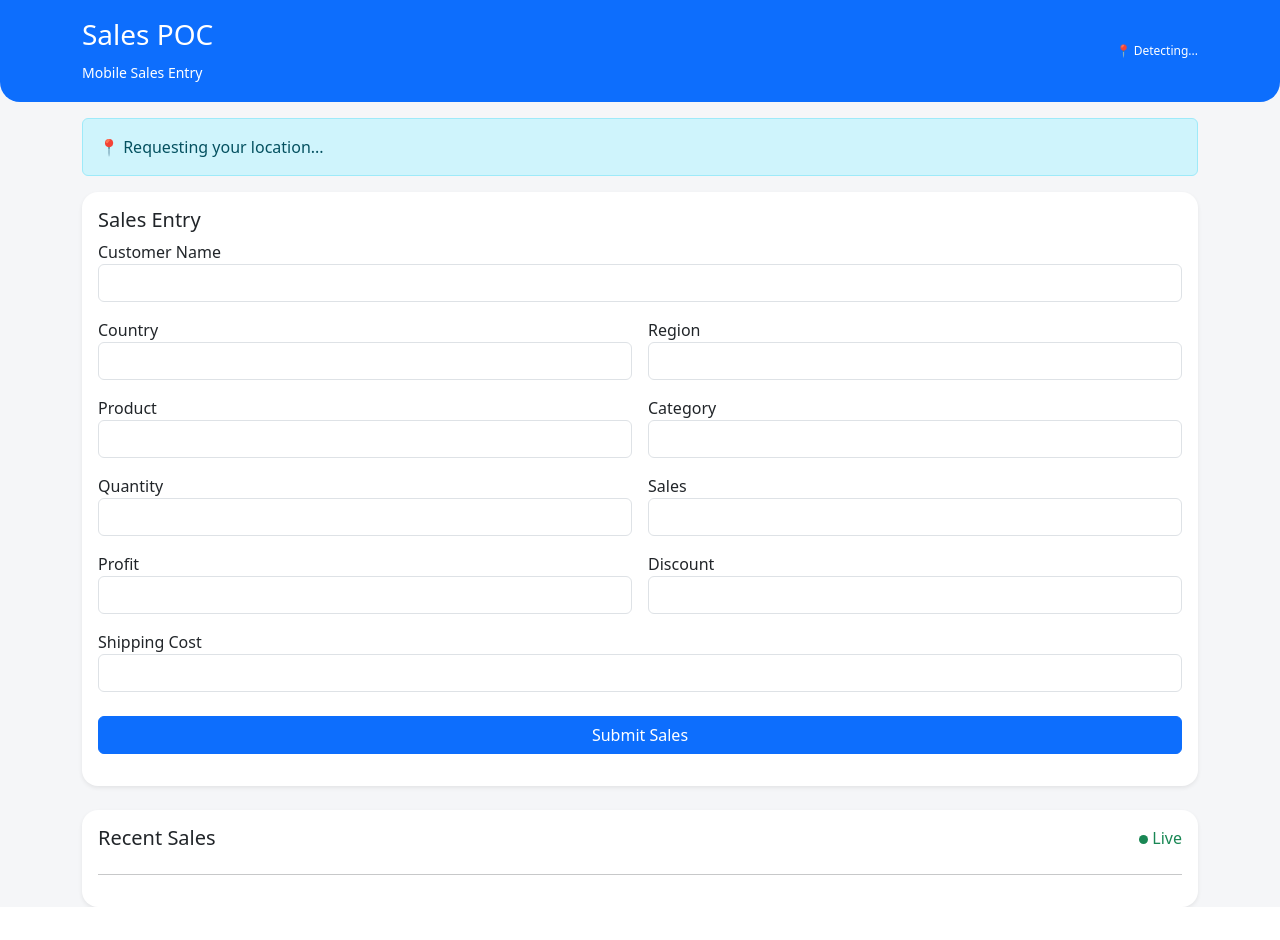
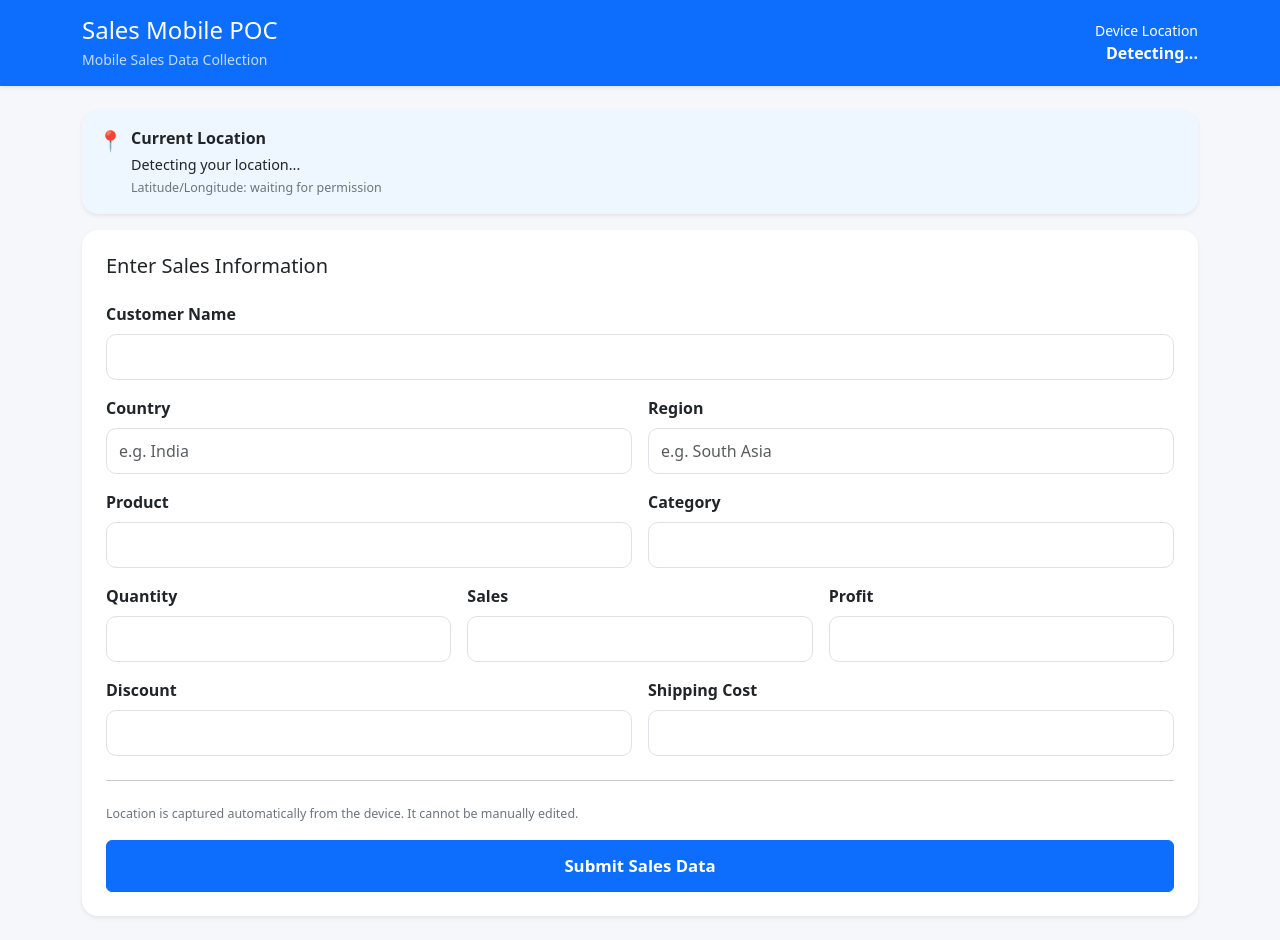
Before and after one commit to Bipal/Sales-Mobile-App, a Flask app: page / in a window 1280 px wide. Before the commit the page ends 907 px from the top, so only its background shows below. Run offline with Flask 3, Linux system fonts and the light colour scheme; data that the repository does not hold is empty.

Commit message:
Update index.html

```diff
--- a/templates/index.html
+++ b/templates/index.html
@@ -1,433 +1,279 @@
 <!DOCTYPE html>
+<html lang="en">
+<head>
+    <meta charset="UTF-8">
+    <meta name="viewport" content="width=device-width, initial-scale=1.0">
 
-<html lang="en">
+    <title>Sales Mobile POC</title>
 
-<head>
-
-    <meta charset="UTF-8">
-
-    <meta name="viewport"
-          content="width=device-width,
-                   initial-scale=1.0">
-
-    <meta name="theme-color"
-          content="#0d6efd">
-
-    <title>
-        Sales Management POC
-    </title>
-
-
-    <!-- PWA -->
-
-    <link
-        rel="manifest"
-        href="/static/manifest.json">
-
-
-    <!-- Bootstrap -->
+    <meta name="theme-color" content="#0d6efd">
+    <meta name="description" content="Mobile Sales Data Collection POC">
 
     <link
         href="https://cdn.jsdelivr.net/npm/bootstrap@5.3.3/dist/css/bootstrap.min.css"
-        rel="stylesheet">
+        rel="stylesheet"
+    >
 
+    <link rel="manifest" href="/static/manifest.json">
+    <link rel="icon" href="/static/icons/icon-192.png">
 
     <style>
-
         body {
-
-            background:
-                #f5f6f8;
-
+            background: #f5f7fb;
         }
 
-
-        .header {
-
-            background:
-                #0d6efd;
-
-            color:
-                white;
-
-            padding:
-                18px;
-
-            border-radius:
-                0 0 20px 20px;
-
+        .app-header {
+            background: #0d6efd;
+            color: white;
         }
 
+        .location-card {
+            background: #eef6ff;
+            border: 1px solid #cfe2ff;
+        }
+
+        .location-text {
+            font-size: 0.9rem;
+        }
+
+        .form-label {
+            font-weight: 600;
+        }
+
+        .submit-button {
+            min-height: 52px;
+            font-size: 1.05rem;
+            font-weight: 600;
+        }
 
         .card {
-
-            border:
-                none;
-
-            border-radius:
-                16px;
-
+            border: none;
+            border-radius: 16px;
         }
 
-
-        .location {
-
-            font-size:
-                12px;
-
-            text-align:
-                right;
-
+        .form-control {
+            min-height: 46px;
+            border-radius: 10px;
         }
 
-
-        .record {
-
-            border-bottom:
-                1px solid #ddd;
-
-            padding:
-                12px 0;
-
+        .small-note {
+            font-size: 0.78rem;
+            color: #6c757d;
         }
-
-
-        .live-dot {
-
-            width:
-                9px;
-
-            height:
-                9px;
-
-            background:
-                #198754;
-
-            border-radius:
-                50%;
-
-            display:
-                inline-block;
-
-        }
-
     </style>
-
 </head>
-
 
 <body>
 
-
-<header class="header">
-
-    <div
-        class="container">
-
-        <div
-            class="d-flex
-                   justify-content-between
-                   align-items-center">
-
+<header class="app-header shadow-sm">
+    <div class="container py-3">
+        <div class="d-flex justify-content-between align-items-center gap-3">
             <div>
-
-                <h3>
-                    Sales POC
-                </h3>
-
-                <small>
-                    Mobile Sales Entry
-                </small>
-
+                <h1 class="h4 mb-1">Sales Mobile POC</h1>
+                <div class="small opacity-75">
+                    Mobile Sales Data Collection
+                </div>
             </div>
 
+            <div class="text-end">
+                <div class="small">Device Location</div>
+                <div id="locationStatus" class="fw-semibold">
+                    Detecting...
+                </div>
+            </div>
+        </div>
+    </div>
+</header>
 
-            <div
-                id="locationDisplay"
-                class="location">
+<main class="container py-4">
 
-                📍 Detecting...
+    <div class="card shadow-sm mb-3 location-card">
+        <div class="card-body">
+            <div class="d-flex align-items-start gap-2">
+                <div class="fs-5">📍</div>
 
+                <div class="flex-grow-1">
+                    <div class="fw-bold">Current Location</div>
+
+                    <div id="locationName" class="location-text mt-1">
+                        Detecting your location...
+                    </div>
+
+                    <div id="coordinates" class="small-note mt-1">
+                        Latitude/Longitude: waiting for permission
+                    </div>
+                </div>
             </div>
-
         </div>
-
     </div>
 
-</header>
+    <div id="alertBox" class="alert d-none" role="alert"></div>
 
+    <div class="card shadow-sm">
+        <div class="card-body p-4">
 
-<main
-    class="container mt-3">
+            <h2 class="h5 mb-4">Enter Sales Information</h2>
 
+            <form id="salesForm" novalidate>
 
-    <div
-        id="locationMessage">
-    </div>
+                <div class="row g-3">
 
-
-    <!-- SALES FORM -->
-
-    <div
-        class="card shadow-sm">
-
-        <div
-            class="card-body">
-
-
-            <h5>
-                Sales Entry
-            </h5>
-
-
-            <form
-                id="salesForm">
-
-
-                <div
-                    class="row g-3">
-
-
-                    <div
-                        class="col-12">
-
-                        <label>
+                    <div class="col-12">
+                        <label for="customer_name" class="form-label">
                             Customer Name
                         </label>
-
                         <input
+                            type="text"
+                            class="form-control"
                             id="customer_name"
-                            class="form-control"
-                            required>
-
+                            required
+                        >
                     </div>
 
-
-                    <div
-                        class="col-6">
-
-                        <label>
+                    <div class="col-12 col-md-6">
+                        <label for="country" class="form-label">
                             Country
                         </label>
-
                         <input
+                            type="text"
+                            class="form-control"
                             id="country"
-                            class="form-control"
-                            required>
-
+                            placeholder="e.g. India"
+                            required
+                        >
                     </div>
 
-
-                    <div
-                        class="col-6">
-
-                        <label>
+                    <div class="col-12 col-md-6">
+                        <label for="region" class="form-label">
                             Region
                         </label>
-
                         <input
+                            type="text"
+                            class="form-control"
                             id="region"
-                            class="form-control"
-                            required>
-
+                            placeholder="e.g. South Asia"
+                            required
+                        >
                     </div>
 
-
-                    <div
-                        class="col-6">
-
-                        <label>
+                    <div class="col-12 col-md-6">
+                        <label for="product" class="form-label">
                             Product
                         </label>
-
                         <input
+                            type="text"
+                            class="form-control"
                             id="product"
-                            class="form-control"
-                            required>
-
+                            required
+                        >
                     </div>
 
-
-                    <div
-                        class="col-6">
-
-                        <label>
+                    <div class="col-12 col-md-6">
+                        <label for="category" class="form-label">
                             Category
                         </label>
-
                         <input
+                            type="text"
+                            class="form-control"
                             id="category"
-                            class="form-control"
-                            required>
-
+                            required
+                        >
                     </div>
 
-
-                    <div
-                        class="col-6">
-
-                        <label>
+                    <div class="col-12 col-md-4">
+                        <label for="quantity" class="form-label">
                             Quantity
                         </label>
-
                         <input
-                            id="quantity"
                             type="number"
                             class="form-control"
-                            required>
-
+                            id="quantity"
+                            min="0"
+                            step="1"
+                            required
+                        >
                     </div>
 
-
-                    <div
-                        class="col-6">
-
-                        <label>
+                    <div class="col-12 col-md-4">
+                        <label for="sales" class="form-label">
                             Sales
                         </label>
-
                         <input
+                            type="number"
+                            class="form-control"
                             id="sales"
-                            type="number"
+                            min="0"
                             step="0.01"
-                            class="form-control"
-                            required>
-
+                            required
+                        >
                     </div>
 
-
-                    <div
-                        class="col-6">
-
-                        <label>
+                    <div class="col-12 col-md-4">
+                        <label for="profit" class="form-label">
                             Profit
                         </label>
-
                         <input
+                            type="number"
+                            class="form-control"
                             id="profit"
-                            type="number"
                             step="0.01"
-                            class="form-control"
-                            required>
-
+                            required
+                        >
                     </div>
 
-
-                    <div
-                        class="col-6">
-
-                        <label>
+                    <div class="col-12 col-md-6">
+                        <label for="discount" class="form-label">
                             Discount
                         </label>
-
                         <input
+                            type="number"
+                            class="form-control"
                             id="discount"
-                            type="number"
+                            min="0"
                             step="0.01"
-                            class="form-control"
-                            required>
-
+                            required
+                        >
                     </div>
 
-
-                    <div
-                        class="col-12">
-
-                        <label>
+                    <div class="col-12 col-md-6">
+                        <label for="shipping_cost" class="form-label">
                             Shipping Cost
                         </label>
-
                         <input
+                            type="number"
+                            class="form-control"
                             id="shipping_cost"
-                            type="number"
+                            min="0"
                             step="0.01"
-                            class="form-control"
-                            required>
-
+                            required
+                        >
                     </div>
-
 
                 </div>
 
+                <hr class="my-4">
+
+                <div class="small-note mb-3">
+                    Location is captured automatically from the device.
+                    It cannot be manually edited.
+                </div>
 
                 <button
-                    class="btn btn-primary
-                           w-100 mt-4">
-
-                    Submit Sales
-
+                    type="submit"
+                    id="submitButton"
+                    class="btn btn-primary w-100 submit-button"
+                >
+                    Submit Sales Data
                 </button>
-
 
             </form>
 
-
-            <div
-                id="message"
-                class="mt-3">
-            </div>
-
-
         </div>
-
     </div>
-
-
-    <!-- LIVE RECORDS -->
-
-    <div
-        class="card shadow-sm mt-4">
-
-        <div
-            class="card-body">
-
-
-            <div
-                class="d-flex
-                       justify-content-between">
-
-                <h5>
-                    Recent Sales
-                </h5>
-
-                <span
-                    class="text-success">
-
-                    <span
-                        class="live-dot">
-                    </span>
-
-                    Live
-
-                </span>
-
-            </div>
-
-
-            <hr>
-
-
-            <div
-                id="records">
-
-                Loading...
-
-            </div>
-
-
-        </div>
-
-    </div>
-
 
 </main>
 
-
-<script
-    src="/static/script.js">
-</script>
-
+<script src="/static/script.js"></script>
 
 </body>
-
 </html>
```
